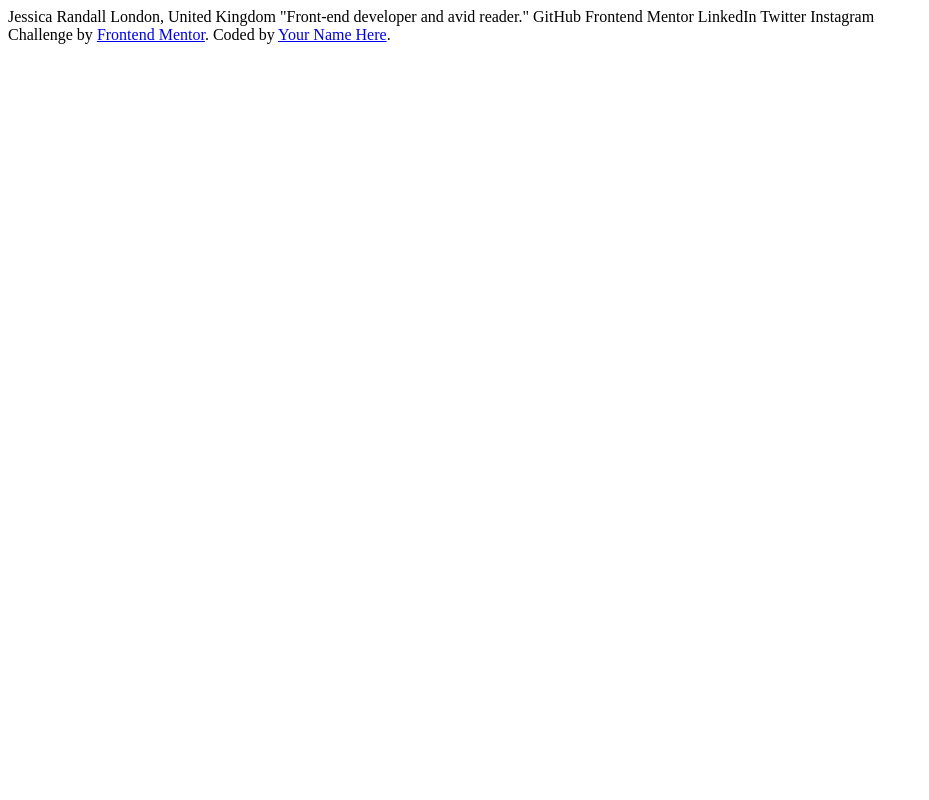
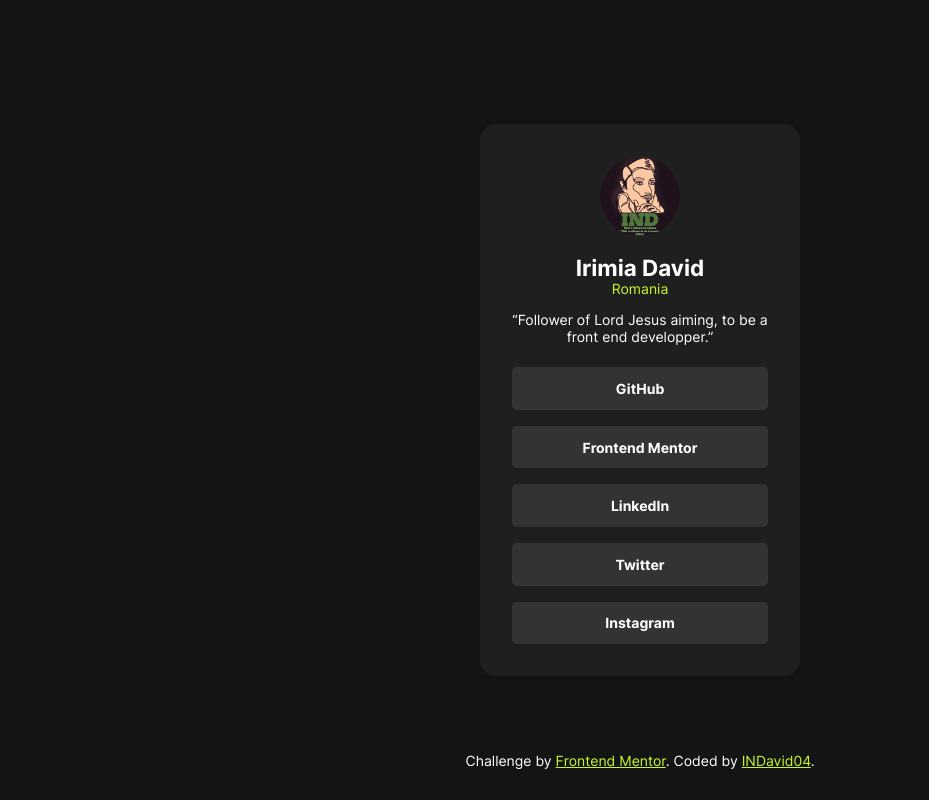
Before and after one commit to INDavid04/social-links-profile, a plain HTML site: page index.html in a window 1280 px wide. Shown: the whole page, without its empty margins (0-929 px from the left). Drawn offline with Linux system fonts and the light colour scheme.

Commit message:
feat: add style

```diff
--- /dev/null
+++ b/assets/css/styles.scss
@@ -0,0 +1,27 @@
+:root {
+    --green: hsl(75, 94%, 57%);
+    --white: hsl(0, 0%, 100%);
+    --grey700: hsl(0, 0%, 20%);
+    --grey800: hsl(0, 0%, 12%);
+    --grey900: hsl(0, 0%, 8%);
+}
+
+@font-face {
+    font-family: 'Inter';
+    src: url("../fonts/Inter-VariableFont_slnt\,wght.ttf");
+}
+
+body { margin: 0; background-color: var(--grey900); color: var(--white); font-family: 'Inter'; font-size: 14px; }
+
+.Container { display: flex; align-items: center; justify-content: center; min-height: 100vh; }
+    .Card { border-radius: 1rem; padding: 2rem; background-color: var(--grey800); text-align: center; }
+        img { border-radius: 50%; }
+        h1 { font-size: 1.4rem; }
+        h1+p { margin-top: -1rem; color: var(--green); }
+        q { margin-bottom: 1.4rem; display: block; width: 16rem; }
+        .Links { display: flex; flex-direction: column; gap: 1rem; }
+            .Links a { display: block; border-radius: 0.3rem; padding: 0.8rem; background-color: var(--grey700); color: var(--white); font-weight: bold; text-decoration: none; }
+            .Links a:focus, .Links a:hover { background-color: var(--green); color: var(--grey900); }
+
+.attribution { margin-top: -3rem; text-align: center; }
+    .attribution a { color: var(--green); }
--- a/index.html
+++ b/index.html
@@ -5,25 +5,31 @@
   <meta name="viewport" content="width=device-width, initial-scale=1.0"> <!-- displays site properly based on user's device -->
 
   <link rel="icon" type="image/png" sizes="32x32" href="./assets/images/favicon-32x32.png">
+  <link rel="stylesheet" href="./assets/css/styles.css">
 
   <title>Frontend Mentor | Social links profile</title>
 </head>
 <body>
-  <!-- 2024-08-13-1045-TODO -->
-
-  Jessica Randall
-  London, United Kingdom
-  "Front-end developer and avid reader."
-
-  GitHub
-  Frontend Mentor
-  LinkedIn
-  Twitter
-  Instagram
+  <!-- 2024-08-13-1045-1145 -->
+  <div class="Container">
+    <div class="Card">
+      <img src="./assets/images/logofindavid04black.jpg" alt="Avatar illustration of indavid04 account with a simple one line art of the rigth side of the face over a dark violet background" width="80">
+      <h1>Irimia David</h1>
+      <p>Romania</p>
+      <q>Follower of Lord Jesus aiming, to be a front end developper.</q>
+      <div class="Links">
+        <a href="https://github.com/indavid04">GitHub</a>
+        <a href="https://www.frontendmentor.io/profile/INDavid04">Frontend Mentor</a>
+        <a href="https://www.linkedin.com/in/david-irimia-b741b7204/">LinkedIn</a>
+        <a href="https://x.com/INDavid04">Twitter</a>
+        <a href="https://www.instagram.com/davidirimia100/">Instagram</a>
+      </div>
+    </div>
+  </div>
 
   <div class="attribution">
     Challenge by <a href="https://www.frontendmentor.io?ref=challenge" target="_blank">Frontend Mentor</a>.
-    Coded by <a href="#">Your Name Here</a>.
+    Coded by <a href="https://indavid04.github.io/portofolio/">INDavid04</a>.
   </div>
 </body>
 </html>
```
Also changed, not shown: assets/css/styles.css (added), assets/images/avatar-jessica.jpeg (deleted), assets/images/logofindavid04black.jpg (added), 2 other files.
